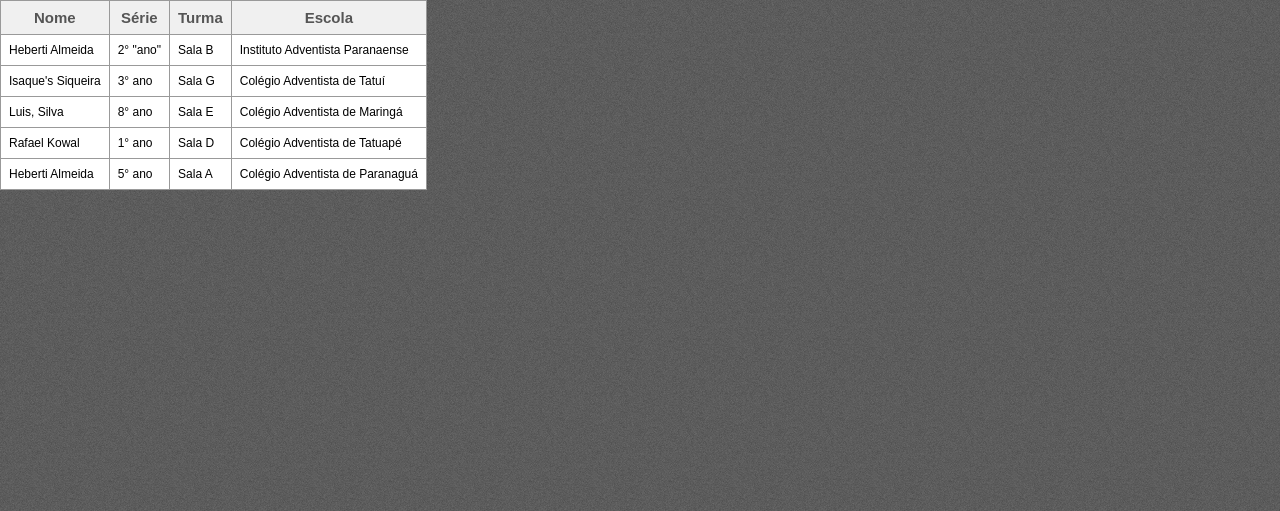
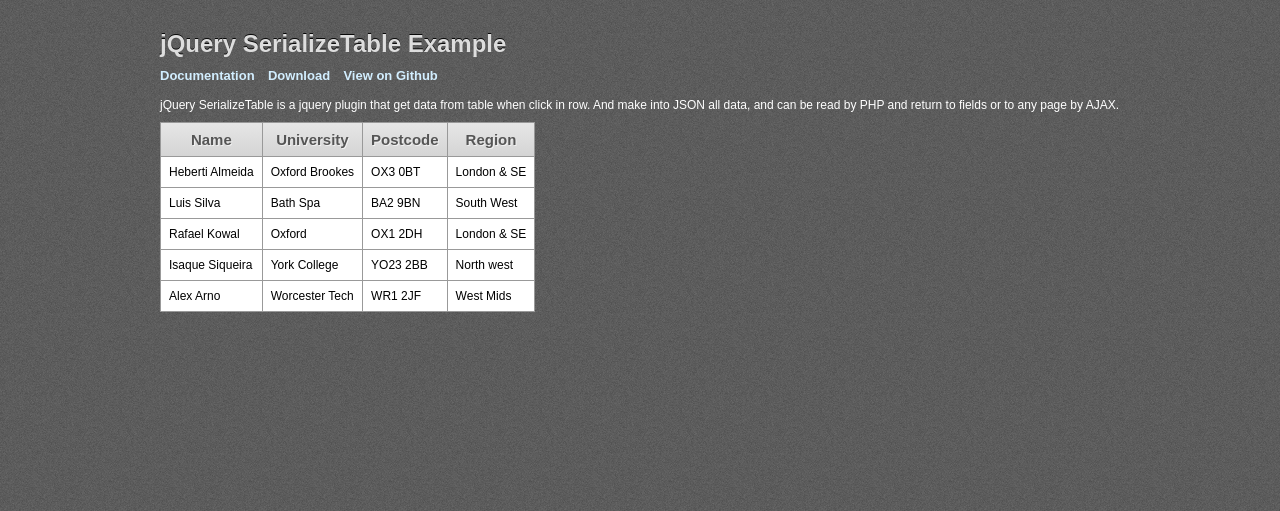
Before and after one commit to hebertialmeida/Serialize-Table, a PHP site: page / in a window 1280 px wide. Shown: the top 511 px of the page. Run offline with PHP 8.4, Linux system fonts and the light colour scheme; some libraries are stand-ins or nearby versions.

Commit message:
New update

```diff
--- a/css/style.css
+++ b/css/style.css
@@ -5,6 +5,11 @@
 body {
 	font:12px/normal arial, verdana;
 	background:url(../images/bg.gif);
+}
+#main {
+	margin:0 auto;
+	padding:20px 0;
+	width:960px;
 }
 table {
 	border:1px solid #999;
@@ -26,23 +31,29 @@ tr:hover {
 	background:#f0f0f0;
 	cursor:pointer;
 }
-td {
-	padding:8px;
-}
+td {padding:8px;}
 table {
 	border-collapse:collapse;
 	border-spacing:0;
 }
-
-li {
+ul#nav li {
+	display:inline-block;
+	padding:10px 10px 10px 0;
+}
+ul#nav a {
+	color:#d2eeff;
+	text-decoration:none;
+	font:bold 13px/normal arial,verdana;
+}
+ul#nav a:hover {text-decoration:underline;}
+ul#form li {
 	list-style:none;
 	padding:3px;
 	margin:5px 0;
 }
 label {
-	display:inline-block;
-	width:60px;
-	text-align:right;
+	display:block;
+	width:100px;
 	color:#DDD;
 }
 input {
@@ -53,4 +64,21 @@ input {
 h1 {
 	color:#DDD;
 	text-shadow:0 -1px 0 rgba(0, 0, 0, 0.9);
+	margin:10px 0 0 0;
 }
+p {
+	padding:5px 0 10px 0;
+	color:white;
+}
+code {
+	border:1px solid #999;
+	padding:20px;
+	background:white;
+	display:inline-block;
+	font-size:11px;
+}
+hr {
+	boder:1px solid black;
+	margin:20px;
+	margin:20px;
+}
--- a/index.php
+++ b/index.php
@@ -2,66 +2,73 @@
 <html xmlns="http://www.w3.org/1999/xhtml" xml:lang="en">
 <head>
 	<meta http-equiv="Content-Type" content="text/html;charset=UTF-8" />
-	<title></title>
-	<script type="text/javascript" src="https://ajax.googleapis.com/ajax/libs/jquery/1.4.4/jquery.min.js"></script>
+	<title>jQuery SerializeTable</title>
+	<!--<script type="text/javascript" src="https://ajax.googleapis.com/ajax/libs/jquery/1.4.4/jquery.min.js"></script>-->
+	<script type="text/javascript" src="./js/jquery.js"></script>
 	<script type="text/javascript" src="./js/jquery.serializetable.js"></script>
 	<link rel="stylesheet" href="./css/style.css" />
 	<script type="text/javascript">
 		$(document).ready(function(){
-
-			// Plugin
 			$("table").serializeTable({
 				file: "ajax.php",
-				params: "nome",
+				params: "registration",
 				data: "#return"
 			});
-
 		});
 	</script>
 </head>
 <body>
+	<div id="main">
+		<h1>jQuery SerializeTable Example</h1>
+		<ul id="nav">
+			<li><a href="https://github.com/hebertialmeida/Serialize-Table#readme">Documentation</a></li>
+			<li><a href="https://github.com/hebertialmeida/Serialize-Table/archives/master">Download</a></li>
+			<li><a href="https://github.com/hebertialmeida/Serialize-Table/">View on Github</a></li>
+		</ul>
+		<p>jQuery SerializeTable is a jquery plugin that get data from table when click in row. And make into JSON all data, and can be read by PHP and return to fields or to any page by AJAX.</p>
 		<table cellspacing="0" border="1">
 			<thead>
 				<tr>
-				<th>Nome</th>
-				<th>Série</th>
-				<th>Turma</th>
-				<th>Escola</th>
+					<th>Name</th>
+					<th>University</th>
+					<th>Postcode</th>
+					<th>Region</th>
 				</tr>
 			</thead>
 			<tbody>
 				<tr>
-				<td rel="nome">Heberti Almeida</td>
-				<td rel="serie">2° "ano"</td>
-				<td rel="turma">Sala B</td>
-				<td rel="escola">Instituto Adventista Paranaense</td>
+					<td rel="name">Heberti Almeida</td>
+					<td rel="university">Oxford Brookes</td>
+					<td rel="post_code">OX3 0BT</td>
+					<td rel="region">London & SE</td>
 				</tr>
 				<tr>
-				<td rel="nome">Isaque's Siqueira</td>
-				<td rel="serie">3° ano</td>
-				<td rel="turma">Sala G</td>
-				<td rel="escola">Colégio Adventista de Tatuí</td>
+					<td rel="name">Luis Silva</td>
+					<td rel="university">Bath Spa</td>
+					<td rel="post_code">BA2 9BN</td>
+					<td rel="region">South West</td>
 				</tr>
 				<tr>
-				<td rel="nome">Luis, Silva</td>
-				<td rel="serie">8° ano</td>
-				<td rel="turma">Sala E</td>
-				<td rel="escola">Colégio Adventista de Maringá</td>
+					<td rel="name">Rafael Kowal</td>
+					<td rel="university">Oxford</td>
+					<td rel="post_code">OX1 2DH</td>
+					<td rel="region">London & SE</td>
 				</tr>
 				<tr>
-				<td rel="nome">Rafael Kowal</td>
-				<td rel="serie">1° ano</td>
-				<td rel="turma">Sala D</td>
-				<td rel="escola">Colégio Adventista de Tatuapé</td>
+					<td rel="name">Isaque Siqueira</td>
+					<td rel="university">York College</td>
+					<td rel="post_code">YO23 2BB</td>
+					<td rel="region">North west</td>
 				</tr>
 				<tr>
-				<td rel="nome">Heberti Almeida</td>
-				<td rel="serie">5° ano</td>
-				<td rel="turma">Sala A</td>
-				<td rel="escola">Colégio Adventista de Paranaguá</td>
+					<td rel="name">Alex Arno</td>
+					<td rel="university">Worcester Tech</td>
+					<td rel="post_code">WR1 2JF</td>
+					<td rel="region">West Mids</td>
 				</tr>
 			</tbody>
 		</table>
-	<span id="return"></span>
+		<div id="return"></div>
+	</div>
 </body>
 </html>
--- a/js/jquery.serializetable.js
+++ b/js/jquery.serializetable.js
@@ -1,9 +1,9 @@
 /**
-* @description serializeTable get data of table
+* @description SerializeTable
 * @author Heberti Almeida
 * @email hebertialmeida@gmail.com
-* @version 1.0
-* @date 2010-11-24
+* @github https://github.com/hebertialmeida/Serialize-Table
+* @version 1.0 --> 2010-11-25
 * @license GNU LGPL (http://www.gnu.org/licenses/lgpl.html)
 */
 (function( $ ){
@@ -12,7 +12,9 @@
 			file: "",
 			params: "params",
 			data: "#content",
-			attr: "rel"
+			attr: "rel",
+			loading_text: "",
+			loading_class: "serializetable-ldg"
 		};
 		opt = $.extend(defaults, opt);
 		$("tr", this).live("click", function(){
@@ -21,16 +23,19 @@
 			var arr = "";
 			$("td", this).each(function(id) {
 				name = $(".clicked td").eq(id).attr(opt.attr);
-				str += '"'+name+'":"'+($(this).text()+'').replace(/"/g, '%26quot%3B')+'",';
+				str += '"'+name+'":"'+($(this).text()+'').replace(/"/g, '%26quot%3B').replace(/&/g, '%26').replace(/#/g, '%23')+'",';
 			});
 			$(this).removeClass("clicked");
 			if(str) {
-				// Remove last caracterer
 				str = "[{"+str.replace(/(\s+)?.$/, "")+"}]";
-				// Return ajax
+
 				$.ajax({
 					url: opt.file+'?'+opt.params+'='+str,
+					beforeSend:  function() {
+						if (opt.loading_text != "") $(opt.data).html('<span class="'+opt.loading_class+'">'+opt.loading_text+'</span>');
+					},
 					success: function(data) {
+						$(opt.data).find(opt.loading_class).remove();
 						$(opt.data).html(data);
 					}
 				});
```
Also changed, not shown: ajax.php (+17 -10 lines), 1 other file. Lines whose indentation alone changed are shown as unchanged.
